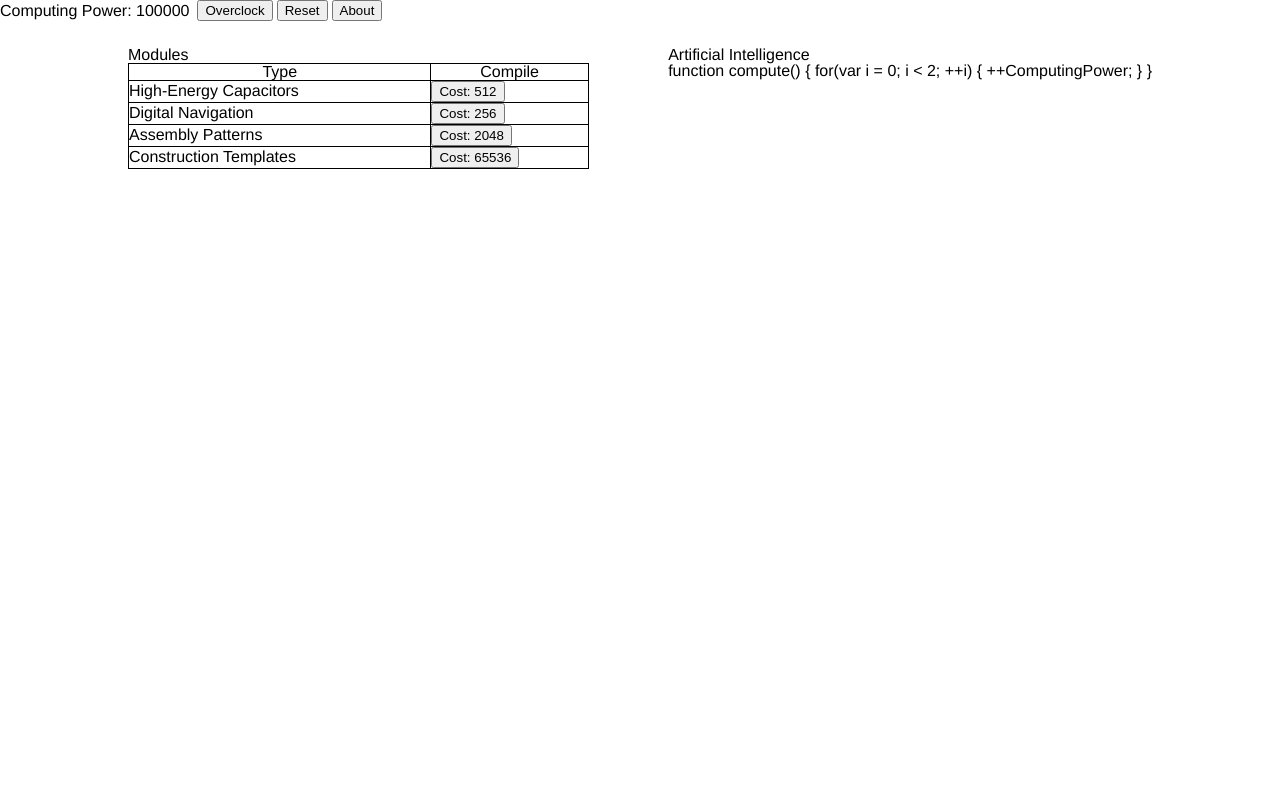
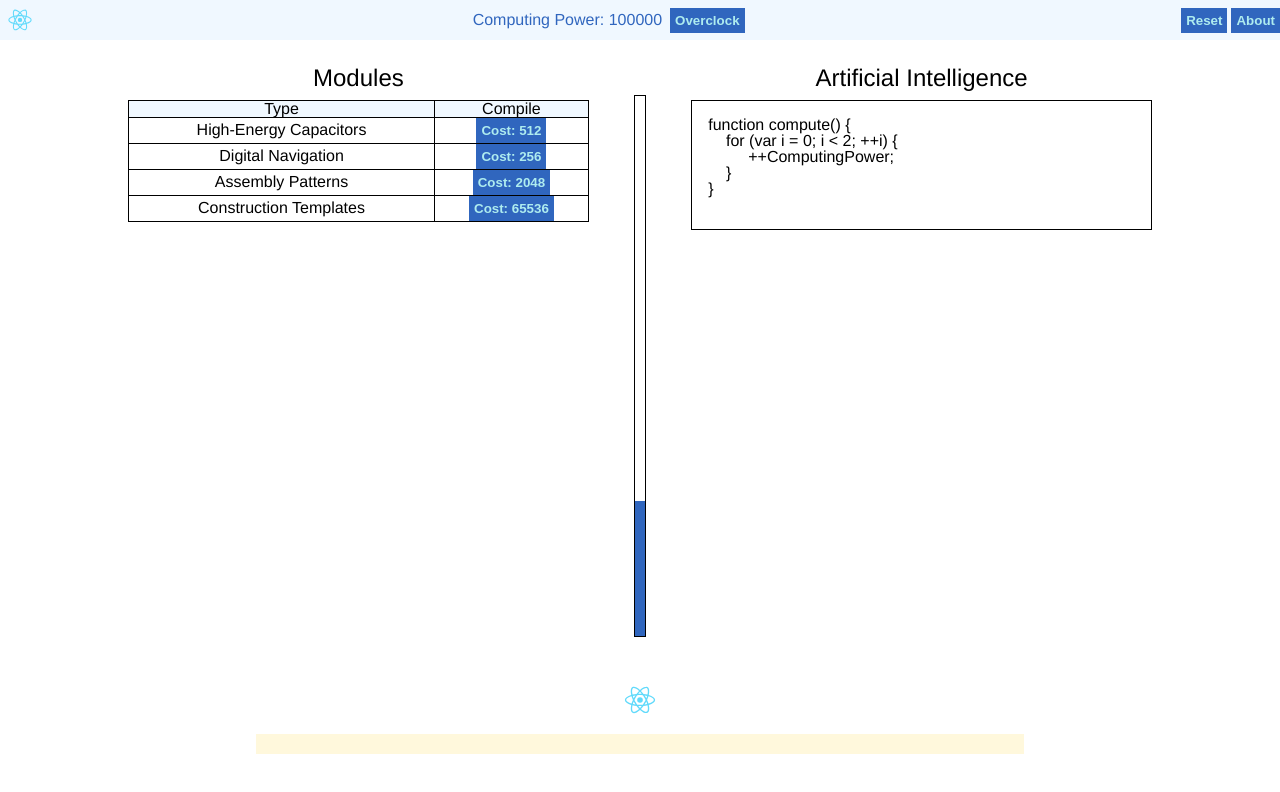
Before and after one commit to carlchizhang/component, a React (Create React App) app: page / in a window 1280 px wide. Shown: the top 792 px of the page. Built offline with nearby package versions, Linux system fonts and the light colour scheme.

Commit message:
finished styling ai box and progress bar

```diff
--- a/src/App.js
+++ b/src/App.js
@@ -222,8 +222,6 @@ const upgradesTableStyle1 = {
 }
 const upgradesTableStyle2 = {
   width: '100%',
-  borderLeft: '2px solid #355C7D',
-  borderRight: '2px solid #355C7D',
 }
 
 const upgradesTdStyle0 = {
@@ -327,30 +325,35 @@ class UpgradesWidget extends Component {
     let tableStyle;
     let thStyle;
     let titleStyle;
+    let tableDivStyle;
     switch(this.props.styleLevel) {
       case 2:
         thStyle = upgradesThStyle2;
         tableStyle = upgradesTableStyle2;
         widgetStyle = upgradesWidgetStyle2;
         titleStyle = titleStyle2;
+        tableDivStyle = {border: '2px solid #355C7D', height: '95%'};
         break;
       case 1:
         thStyle = upgradesThStyle1;
         tableStyle = upgradesTableStyle1;
         widgetStyle = upgradesWidgetStyle1;
         titleStyle = titleStyle1;
+        tableDivStyle = {};
         break;
       default:
         thStyle = upgradesThStyle0;
         tableStyle = upgradesTableStyle0;
         widgetStyle = upgradesWidgetStyle0;
         titleStyle = titleStyle0;
+        tableDivStyle = {};
         break;
     }
     if(this.props.visibleWidgets.UpgradesTable) {
       return (
         <div className='upgrades-widget' style={widgetStyle}>
           <h1 style={titleStyle}>Modules</h1>
+          <div style={tableDivStyle}>
             <table className='upgrades-table' style={tableStyle}>
               <thead>
               <tr>
@@ -368,6 +371,7 @@ class UpgradesWidget extends Component {
               })}
               </tbody>
             </table>
+          </div>
         </div>
       );
     }
@@ -398,15 +402,108 @@ class UpgradesWidget extends Component {
   }
 }
 
+const aiModuleStyle0 = {
+  width: '45%',
+  height: '100%',
+}
+const aiModuleStyle1 = {
+  width: '45%',
+  height: '100%',
+}
+const aiModuleStyle2 = {
+  width: '45%',
+  height: '100%',
+}
+
+const aiDivStyle0 = {
+}
+const aiDivStyle1 = {
+  border: '1px solid black',
+  padding: '16px',
+}
+const aiDivStyle2 = {
+  border: '2px solid #355C7D',
+  padding: '16px',
+  height: '90%',
+}
+
+const aiTextStyle0 = {}
+const aiTextStyle1 = {}
+const aiTextStyle2 = {
+  fontSize: '20px',
+}
+
+const purpleText = {
+  color: '#355C7D',
+}
+const cyanText = {
+  color: '#48D1CC',
+}
+
 /* function window */
-const aiCode = 'function compute() { for(var i = 0; i < 2; ++i) { ++ComputingPower; } }'
 class AiFunctionBox extends Component {
   render() {
+    let titleStyle;
+    let aiModuleStyle;
+    let aiDivStyle;
+    let aiTextStyle;
+    let purpleTextStyle = {};
+    let cyanTextStyle = {};
+    switch(this.props.styleLevel) {
+      case 2:
+        titleStyle = titleStyle2;
+        aiModuleStyle = aiModuleStyle2;
+        aiDivStyle = aiDivStyle2;
+        aiTextStyle = aiTextStyle2;
+        purpleTextStyle = purpleText;
+        cyanTextStyle = cyanText;
+        break;
+      case 1:
+        titleStyle = titleStyle1;
+        aiModuleStyle = aiModuleStyle1;
+        aiDivStyle = aiDivStyle1;
+        aiTextStyle = aiTextStyle1;
+        break;
+      default:
+        titleStyle = titleStyle0;
+        aiModuleStyle = aiModuleStyle0;
+        aiDivStyle = aiDivStyle0;
+        aiTextStyle = aiTextStyle0;
+        break;
+    }
     if (this.props.visibleWidgets.AiFunctionBox) {
       return (
-        <div className='ai-function-box'>
-          <h1>Artificial Intelligence</h1>
-          {aiCode}
+        <div style={aiModuleStyle} className='ai-function-box'>
+          <h1 style={titleStyle}>Artificial Intelligence</h1>
+          <div style={aiDivStyle}>
+            { this.props.styleLevel > 0 &&
+              <div>
+                <div style={aiTextStyle}>
+                  <p><span style={purpleTextStyle}>{'function '}</span><span style={cyanTextStyle}>{'compute'}</span>{"() {"}</p>
+                  <p>&nbsp;&nbsp;&nbsp;&nbsp;
+                    <span style={purpleTextStyle}>{'for (var '}</span>
+                    <span style={cyanTextStyle}>{'i '}</span>
+                    {'= '}
+                    <span style={cyanTextStyle}>{'0'}</span>
+                    {'; i < '}
+                    <span style={cyanTextStyle}>{'2'}</span>
+                    {'; ++i) {'}
+                  </p>
+                  <p>&nbsp;&nbsp;&nbsp;&nbsp;&nbsp;&nbsp;&nbsp;&nbsp;{" ++ComputingPower;"}</p>
+                  <p>&nbsp;&nbsp;&nbsp;&nbsp;{"}"}</p>
+                  <p>{"}"}</p>
+                </div>
+                <div style={aiTextStyle}>
+                  <p>&nbsp;</p>
+                </div>
+              </div>
+            }
+            { this.props.styleLevel === 0 &&
+              <div style={aiTextStyle}>
+                <p>{'function compute() { for(var i = 0; i < 2; ++i) { ++ComputingPower; }}'}</p>
+              </div>
+            }
+            </div>
         </div>
       );
     }
@@ -416,13 +513,63 @@ class AiFunctionBox extends Component {
   }
 }
 
+const timerBarOuter0 = {
+  display: 'flex',
+  flexDirection: 'column-reverse',
+  width: '2%',
+  height: '90%'
+}
+const timerBarOuter1 = {
+  display: 'flex',
+  flexDirection: 'column-reverse',
+  border: '1px solid Black',
+  width: '1%',
+  height: '90%'
+}
+const timerBarOuter2 = {
+  display: 'flex',
+  flexDirection: 'column-reverse',
+  border: '2px solid #355C7D',
+  borderRadius: '12px',
+  width: '2%',
+  height: '90%'
+}
+const timerBarInner0 = {
+}
+const timerBarInner1 = {
+  backgroundColor: '#3066BE',
+  width: '100%',
+  height: '25%',
+}
+const timerBarInner2 = {
+  backgroundColor: '#b8fce4',
+  width: '100%',
+  height: '25%',
+  borderRadius: '12px',
+}
 /* income timer progress bar */
 class TimerProgressBar extends Component {
   render() {
+    let outerStyle;
+    let innerStyle;
+    switch(this.props.styleLevel) {
+      case 2:
+        outerStyle = timerBarOuter2;
+        innerStyle = timerBarInner2;
+        break;
+      case 1:
+        outerStyle = timerBarOuter1;
+        innerStyle = timerBarInner1;
+        break;
+      default:
+        outerStyle = timerBarOuter0;
+        innerStyle = timerBarInner0;
+        break;
+    }
     if (this.props.visibleWidgets.AiTimerBar) {
       return (
-        <div className='timer-bar-outer'>
-          <div className='timer-bar-inner'></div>
+        <div style={outerStyle} className='timer-bar-outer'>
+          <div style={innerStyle}className='timer-bar-inner'></div>
         </div>
       );
     }
@@ -432,12 +579,18 @@ class TimerProgressBar extends Component {
   }
 }
 
+const singularityBarOuter0 = {
+  backgroundColor: 'Cornsilk',
+  margin: '1% auto',
+  height: '20px',
+  width: '60%'
+}
 /* win game progress bar */
 class SingularityProgressBar extends Component {
   render() {
     if (this.props.visibleWidgets.SingularityProgressBar) {
       return (
-        <div className='singularity-bar-outer'>
+        <div className='singularity-bar-outer' style={singularityBarOuter0}>
           <div className='singularity-bar-inner' style={{width: this.props.curProgress + '%'}}></div>
         </div>
       );
@@ -448,12 +601,19 @@ class SingularityProgressBar extends Component {
   }
 }
 
+const singularityButton0 = {
+  marginLeft: '48%',
+  marginRight: 'auto',
+  marginTop: '16px',
+  width: '4%',
+  height: '4%'
+}
 /* singularity button */
 function SingularityButton(props) {
   if(props.visibleWidgets.SingularityButton) {
     return (
       <div>
-        <img className='create-singularity' src={logo} alt={'win'}/>
+        <img className='create-singularity' src={logo} alt={'win'} style={singularityButton0}/>
       </div>
     );
   }
@@ -466,6 +626,7 @@ function SingularityButton(props) {
 const mainBodyStyle0 = {
   display: 'flex',
   flexWrap: 'wrap',
+  alignItems: 'center',
   justifyContent: 'space-between',
   height: '75%',
   width: '80%',
@@ -480,7 +641,7 @@ class App extends Component {
       currentComputingPower: 100000,
       currentOverclockIncrement: 8,
       maxComputingPower: 1048576,
-      styleLevel: 0,
+      styleLevel: 1,
 
       visibleWidgets: {
         Navbar: true,
@@ -488,7 +649,7 @@ class App extends Component {
         AiTimerBar: true,
         AiFunctionBox: true,
         SingularityProgressBar: true,
-        SingularityButton: false,
+        SingularityButton: true,
       },
 
       upgrades: [
@@ -586,14 +747,20 @@ class App extends Component {
             visibleWidgets={this.state.visibleWidgets}
             styleLevel={this.state.styleLevel}
           />
-          <TimerProgressBar visibleWidgets={this.state.visibleWidgets}/>
-          <AiFunctionBox visibleWidgets={this.state.visibleWidgets}/>
+          <TimerProgressBar
+            visibleWidgets={this.state.visibleWidgets}
+            styleLevel={this.state.styleLevel}
+          />
+          <AiFunctionBox
+            visibleWidgets={this.state.visibleWidgets}
+            styleLevel={this.state.styleLevel}
+          />
         </div>
+        <SingularityButton visibleWidgets={this.state.visibleWidgets}/>
         <SingularityProgressBar
           curProgress={100*(this.state.currentComputingPower/this.state.maxComputingPower)}
           visibleWidgets={this.state.visibleWidgets}
         />
-        <SingularityButton visibleWidgets={this.state.visibleWidgets}/>
       </div>
     );
   }
```
Lines whose indentation alone changed are shown as unchanged.
